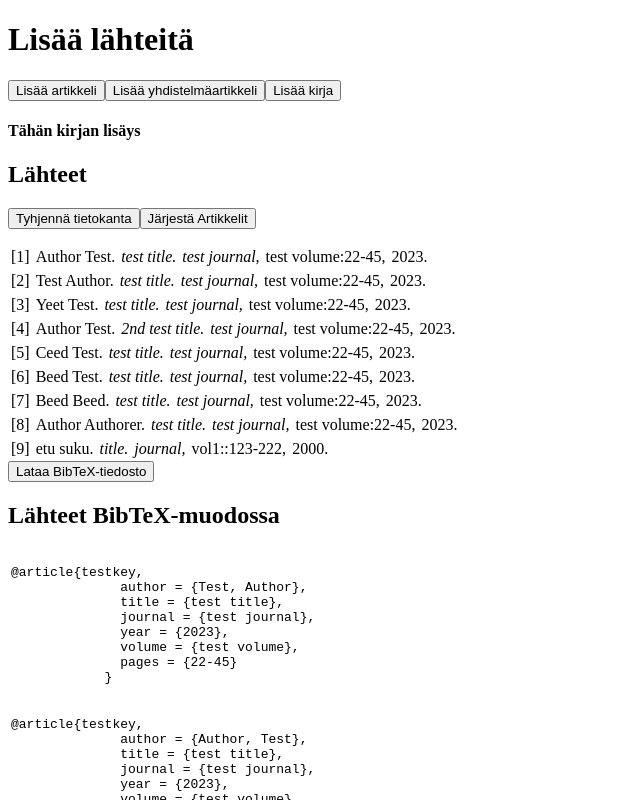
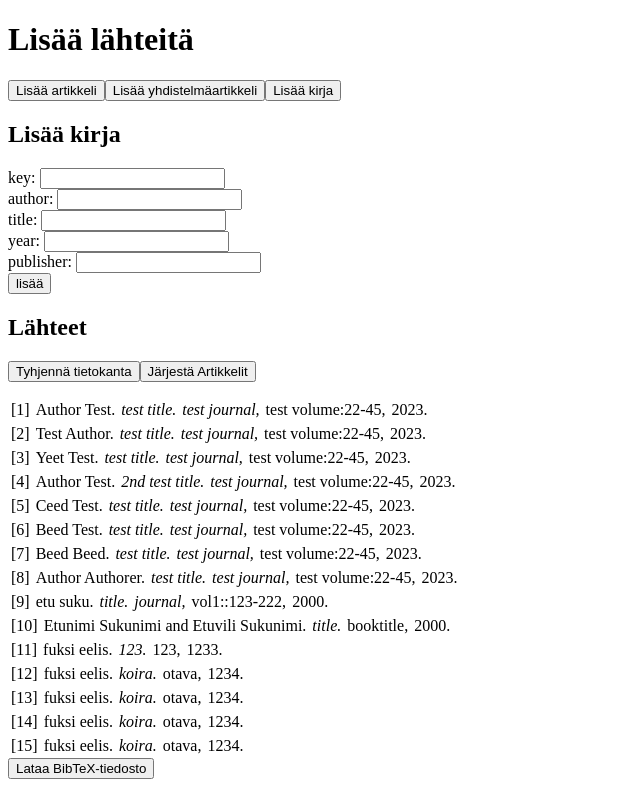
Before and after one commit to emiliarantonen/miniprojekti, a React (Vite) app: page / in a window 1280 px wide. Both pictures are taken after a click on the button "Lisää kirja". Shown: the top 800 px of the page, without its empty margins (0-640 px from the left). Built offline with nearby package versions, Linux system fonts and the light colour scheme; data requests are answered from the project's data file.

Commit message:
Kirjan lisääminen toteutettu.

```diff
--- a/db.json
+++ b/db.json
@@ -134,6 +134,88 @@
       "year": "2000",
       "volume": "vol1:",
       "pages": "123-222"
+    },
+    {
+      "id": "7389",
+      "articleKey": "0125",
+      "author": [
+        {
+          "firstName": "Etunimi",
+          "lastName": "Sukunimi"
+        },
+        {
+          "firstName": "Etuvili",
+          "lastName": "Sukunimi"
+        }
+      ],
+      "title": "title",
+      "year": "2000",
+      "booktitle": "booktitle"
+    },
+    {
+      "id": "394f",
+      "articleKey": "123",
+      "author": [
+        {
+          "firstName": "fuksi",
+          "lastName": "eelis"
+        }
+      ],
+      "title": "123",
+      "year": "1233",
+      "booktitle": "123"
+    },
+    {
+      "id": "c274",
+      "articleKey": "123",
+      "author": [
+        {
+          "firstName": "fuksi",
+          "lastName": "eelis"
+        }
+      ],
+      "title": "koira",
+      "year": "1234",
+      "publisher": "otava"
+    },
+    {
+      "id": "4619",
+      "articleKey": "123",
+      "author": [
+        {
+          "firstName": "fuksi",
+          "lastName": "eelis"
+        }
+      ],
+      "title": "koira",
+      "year": "1234",
+      "publisher": "otava"
+    },
+    {
+      "id": "859a",
+      "articleKey": "123",
+      "author": [
+        {
+          "firstName": "fuksi",
+          "lastName": "eelis"
+        }
+      ],
+      "title": "koira",
+      "year": "1234",
+      "publisher": "otava"
+    },
+    {
+      "id": "55ba",
+      "articleKey": "123",
+      "author": [
+        {
+          "firstName": "fuksi",
+          "lastName": "eelis"
+        }
+      ],
+      "title": "koira",
+      "year": "1234",
+      "publisher": "otava"
     }
   ]
 }
--- a/src/App.jsx
+++ b/src/App.jsx
@@ -1,9 +1,11 @@
 import { useState, useEffect } from 'react'
 import axios from 'axios'
 import Lisaa from './components/lisaa'
+import LisaaYhdArtikkeli from './components/lisaaYhdArtikkeli'
+import LisaaKirja from './components/lisaaKirja'
 import { saveAs } from 'file-saver'
 import './App.css'
-import LisaaYhdArtikkeli from './components/lisaaYhdArtikkeli'
+
 
 function App() {
   const [artikkelit, setArtikkelit] = useState([])
@@ -11,7 +13,6 @@ function App() {
   const [artikkeliAuki, setArtikkeliAuki] = useState(false);
   const [yhdistelmaArtikkeliAuki, setYhdistelmaArtikkeliAuki] = useState(false);
   const [kirjaAuki, setKirjaAuki] = useState(false);
-
 
   useEffect(() => {
     console.log('effect')
@@ -25,7 +26,6 @@ function App() {
   console.log('render', artikkelit.length, 'artikkelit')
 
   const lisaaArtikkeli = (artikkeliObject) => {
-
     axios
     .post('http://localhost:3001/artikkelit', artikkeliObject)
     .then(response => {
@@ -33,17 +33,21 @@ function App() {
     })
   }
 
-  //tä
   const lisaaYhdArtikkeli = (artikkeliObject) => {
-
     axios
     .post('http://localhost:3001/artikkelit', artikkeliObject)
     .then(response => {
       setArtikkelit(artikkelit.concat(artikkeliObject))
     })
-    console.log("talleta")
   }
 
+  const lisaaKirja = (artikkeliObject) => {
+    axios
+    .post('http://localhost:3001/artikkelit', artikkeliObject)
+    .then(response => {
+      setArtikkelit(artikkelit.concat(artikkeliObject))
+    })
+  }
 
   // artikkelien järjestys kirjoittajan sukunimen perusteella
   const jarjastaArtikkelit = () => {
@@ -72,6 +76,14 @@ function App() {
           booktitle = {${artikkeli.booktitle}}
           }`
 
+      if (artikkeli.publisher)
+        return `@book{${artikkeli.articleKey},
+          author = {${authors}},
+          title = {${artikkeli.title}},
+          year = {${artikkeli.year}},
+          publisher = {${artikkeli.publisher}}
+          }`
+
       return `@article{${artikkeli.articleKey},
               author = {${authors}},
               title = {${artikkeli.title}},
@@ -96,7 +108,6 @@ function App() {
   }
 
   //Tarvittaessa tietokannan tyhennystä varten
-
   const clearDatabase = async () => {
     try {
       const response = await axios.get('http://localhost:3001/artikkelit');
@@ -148,7 +159,7 @@ function App() {
         <button id='kirja-button'onClick={toggleKirja}> Lisää kirja </button>
         {artikkeliAuki && <Lisaa createArtikkeli={lisaaArtikkeli} />}
         {yhdistelmaArtikkeliAuki && <LisaaYhdArtikkeli createYhdArtikkeli={lisaaYhdArtikkeli} />}
-        {kirjaAuki && <h4>Tähän kirjan lisäys</h4>}
+        {kirjaAuki && <LisaaKirja createKirja={lisaaKirja} />}
         <h2>Lähteet</h2>
         {/* tietokannan tyhennys */}
         <button onClick={clearDatabase}>Tyhjennä tietokanta</button>
@@ -184,6 +195,12 @@ function App() {
               <p>{artikkeli.booktitle},</p>
             </>
           }
+          {
+            artikkeli.publisher &&
+            <>
+              <p>{artikkeli.publisher},</p>
+            </>
+          }
           <p>{artikkeli.year}.</p>
         </div>
 ))}
--- /dev/null
+++ b/src/components/lisaaKirja.jsx
@@ -0,0 +1,119 @@
+import { useState } from 'react'
+
+const LisaaKirja = ({ createKirja }) => {
+    const [newKirja, setNewKirja] = useState('')
+    const [newKey, setNewKey] = useState('')
+    const [newAuthors, setNewAuthors] = useState('')
+    const [authors, setAuthors] = useState([])
+    const [newTitle, setNewTitle] = useState('')
+    const [newYear, setNewYear] = useState('')
+    const [newPublisher, setNewPublisher] = useState('')
+
+    const validateYear = (year) => {
+        const currentYear = new Date().getFullYear()
+        return /^\d{4}$/.test(year) && parseInt(year) < currentYear+1
+    }
+
+    const addKirja = (event) => {
+        event.preventDefault()
+
+        if (!newKey || !newAuthors || !newTitle || !newYear || !newPublisher) {
+            alert('Kaikkien kenttien täyttäminen on pakollista')
+            return
+        }
+
+        if (newKey.includes(',') || newKey.includes(' ')) {
+            alert('Article key ei saa sisältää välilyöntejä tai pilkkuja')
+            return
+        }
+
+        if (!validateYear(newYear)) {
+            alert('Vuosiluvun tulee olla nelinumeroinen ja maksimissaan tämämän hetkinen vuosiluku.')
+            return;
+        }
+
+        const newKirja = {
+            articleKey: newKey,
+            author: authors,
+            title: newTitle,
+            year: newYear,
+            publisher: newPublisher
+        }
+
+        setNewKirja(newKirja)
+
+        createKirja(newKirja)
+
+        setNewKirja('')
+        setNewKey('')
+        setNewAuthors('')
+        setNewTitle('')
+        setNewYear('')
+        setNewPublisher('')
+    }
+
+    const handleKeyChange = (event) => {
+        setNewKey(event.target.value)
+    }
+
+    const handleAuthorChange = (event) => {
+        setNewAuthors(event.target.value)
+        const authors = event.target.value
+        // authorit on eroteltu 'and'
+        const names = authors.split(' and ')
+        const authorsArray = []
+
+        for (let i = 0; i < names.length; i++) {
+            const name = names[i].trim()
+
+            if (name.includes(',')) {
+            // Muoto: Sukunimi, Etunimi
+            const [lastName, firstName] = name.split(',').map(item => item.trim())
+            authorsArray.push({ firstName, lastName })
+            } else {
+            // Muoto: Etunimi Sukunimi
+            const [firstName, lastName] = name.split(' ')
+            authorsArray.push({ firstName, lastName })
+            }
+        }
+        setAuthors(authorsArray)
+    }
+
+    const handleTitleChange = (event) => {
+        setNewTitle(event.target.value)
+    }
+
+    const handleYearChange = (event) => {
+        setNewYear(event.target.value)
+    }
+
+    const handlePublisherChange= (event) => {
+        setNewPublisher(event.target.value)
+    }
+
+    return(
+        <form onSubmit={addKirja}>
+        <h2>Lisää kirja</h2>
+            <div>
+                key: <input value ={newKey} onChange={handleKeyChange} id='key-input'/>
+            </div>
+            <div>
+                author: <input value={newAuthors} onChange={handleAuthorChange} id='author'/>
+            </div>
+            <div>
+                title: <input value={newTitle} onChange={handleTitleChange} id='title'/>
+            </div>
+            <div>
+                year: <input value={newYear} onChange={handleYearChange} id='year'/>
+            </div>
+            <div>
+                publisher: <input value={newPublisher} onChange={handlePublisherChange} id='publisher'/>
+            </div>
+            <div>
+                <button type="submit" id='kirja-button'>lisää</button>
+            </div>
+        </form>
+    )
+}
+
+export default LisaaKirja
--- a/src/components/lisaaYhdArtikkeli.jsx
+++ b/src/components/lisaaYhdArtikkeli.jsx
@@ -1,7 +1,6 @@
 import { useState } from 'react'
 
 const LisaaYhdArtikkeli = ({ createYhdArtikkeli }) => {
-
   const [newYhdArtikkeli, setNewYhdArtikkeli] = useState('')
   const [newKey, setNewKey] = useState('')
   const [newAuthors, setNewAuthors] = useState('')
@@ -10,13 +9,10 @@ const LisaaYhdArtikkeli = ({ createYhdArtikkeli }) => {
   const [newYear, setNewYear] = useState('')
   const [newBookTitle, setNewBookTitle] = useState('')
 
-  //tarkistus että vuosinumero on 4 numeroa pitkä
-  //ja pienempi kuin tämä vuosi + 1
   const validateYear = (year) => {
     const currentYear = new Date().getFullYear();
     return /^\d{4}$/.test(year) && parseInt(year) < currentYear+1;
   }
-
 
   const addYhdArtikkeli = (event) => {
     event.preventDefault()
```
